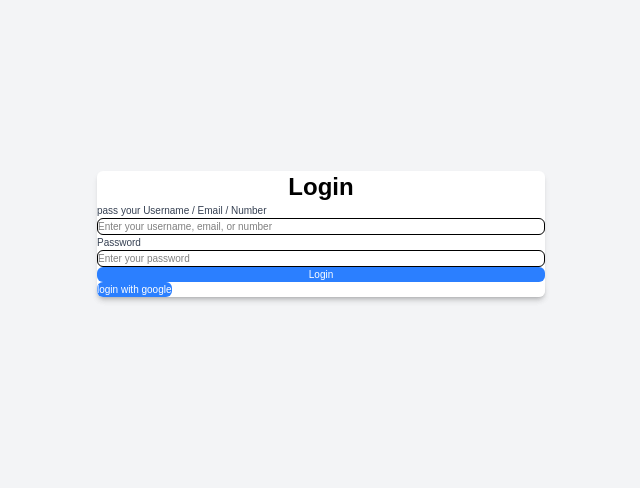
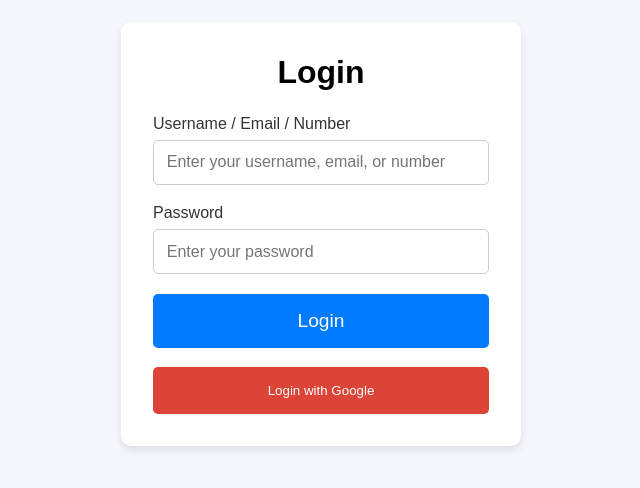
Before and after one commit to Ibrahim-Zaidi/Bookify, a React (Vite) app in the folder Client/: page /login in a window 1280 px wide. Shown: the part 166-654 px from the top of the page, without its empty margins (319-959 px from the left). Built offline with nearby package versions, Linux system fonts and the light colour scheme.

Commit message:
second commit

```diff
--- a/Client/src/App.tsx
+++ b/Client/src/App.tsx
@@ -4,6 +4,7 @@
 import { AuthProvider } from "./Contexts/AuthContext.tsx";
 import { lazy } from "react";
 import Home from "./views/Home.tsx";
+import Welcoming from "./views/Welcoming.tsx";
 
 const Login = lazy(() => import("./views/login.tsx"));
 const Register = lazy(() => import("./views/Register.tsx"));
@@ -13,9 +14,10 @@
     <AuthProvider>
       <Router>
         <Routes>
-          <Route path="/Welcome" />
+          <Route index element={<Welcoming />} />
           <Route path="/login" element={<Login />} />
           <Route path="/Register" element={<Register />} />
+
           <Route path="/Home" element={<Home />} />
         </Routes>
       </Router>
--- a/Client/src/api/axios.ts
+++ b/Client/src/api/axios.ts
@@ -5,6 +5,7 @@
   headers: {
     "Content-Type": "application/json",
   },
+  withCredentials: true,
 });
 
 export default api;
--- a/Client/src/index.css
+++ b/Client/src/index.css
@@ -1,4 +1,3 @@
-@import "tailwindcss";
 /* @import url("https://fonts.googleapis.com/css2?family=Funnel+Display:wght@300..800&family=Poetsen+One&display=swap"); */
 
 :root {
--- /dev/null
+++ b/Client/src/views/Welcoming.tsx
@@ -0,0 +1,5 @@
+function Welcoming() {
+  return <div>this is the welcoming page</div>;
+}
+
+export default Welcoming;
--- /dev/null
+++ b/Client/src/views/login.module.css
@@ -0,0 +1,80 @@
+/* General Styles for Form Container */
+.loginContainer {
+  display: flex;
+  justify-content: center;
+  align-items: center;
+  min-height: 100vh;
+  background-color: #f4f7fb;
+}
+
+/* Login Form Styles */
+.loginForm {
+  background-color: white;
+  padding: 2rem;
+  border-radius: 10px;
+  box-shadow: 0 4px 8px rgba(0, 0, 0, 0.1);
+  width: 100%;
+  max-width: 400px;
+}
+
+/* Form Title */
+.loginForm h2 {
+  text-align: center;
+  font-size: 2rem;
+  font-weight: bold;
+  margin-bottom: 1.5rem;
+}
+
+/* Input Fields */
+.inputField {
+  margin-bottom: 1.2rem;
+}
+
+.inputField label {
+  display: block;
+  font-size: 1rem;
+  margin-bottom: 0.4rem;
+  color: #333;
+}
+
+.inputField input {
+  width: 100%;
+  padding: 0.8rem;
+  font-size: 1rem;
+  border: 1px solid #ccc;
+  border-radius: 5px;
+  box-sizing: border-box;
+}
+
+/* Button Styles */
+.button {
+  width: 100%;
+  padding: 1rem;
+  font-size: 1.2rem;
+  background-color: #007bff;
+  color: white;
+  border: none;
+  border-radius: 5px;
+  cursor: pointer;
+}
+
+.button:hover {
+  background-color: #0056b3;
+}
+
+/* Google Login Button */
+.googleBtn {
+  display: block;
+  width: 100%;
+  padding: 1rem;
+  background-color: #db4437;
+  color: white;
+  border: none;
+  border-radius: 5px;
+  margin-top: 1.2rem;
+  text-align: center;
+}
+
+.googleBtn:hover {
+  background-color: #c1351d;
+}
--- a/Client/src/views/login.tsx
+++ b/Client/src/views/login.tsx
@@ -1,6 +1,7 @@
 import React, { useState } from "react";
 import { useAuth } from "../Contexts/AuthContext";
 import { useNavigate } from "react-router";
+import styles from "./login.module.css";
 
 const Login = () => {
   const { handleLogIn } = useAuth();
@@ -28,30 +29,26 @@
       if (formData.password.length < 6)
         throw new Error("please enter a bigger password");
 
-      const res = await handleLogIn(formData);
-      console.log(res);
+      const isLoggedIn = await handleLogIn(formData);
 
-      navigate("/Home");
+      console.log(isLoggedIn);
+
+      if (isLoggedIn) navigate("/Home");
+      else throw new Error("login failed");
 
       console.log("Form submitted with data:", formData);
     } catch (err) {
-      console.log(err.message);
+      console.log(err);
     }
   };
 
   return (
-    <div className="flex items-center justify-center min-h-screen bg-gray-100">
-      <div className="bg-white p-8 rounded-md shadow-md w-full max-w-md">
-        <h2 className="text-2xl font-bold mb-4 text-center">Login</h2>
+    <div className={styles.loginContainer}>
+      <div className={styles.loginForm}>
+        <h2>Login</h2>
         <form onSubmit={handleSubmit}>
-          {/* Identifier Input */}
-          <div className="mb-4">
-            <label
-              htmlFor="identifier"
-              className="block text-gray-700 font-medium mb-2"
-            >
-              pass your Username / Email / Number
-            </label>
+          <div className={styles.inputField}>
+            <label htmlFor="identifier">Username / Email / Number</label>
             <input
               type="text"
               id="identifier"
@@ -59,19 +56,12 @@
               value={formData.identifier}
               onChange={handleChange}
               placeholder="Enter your username, email, or number"
-              className="w-full px-3 py-2 border rounded-md focus:outline-none focus:ring focus:ring-blue-300"
               required
             />
           </div>
 
-          {/* Password Input */}
-          <div className="mb-4">
-            <label
-              htmlFor="password"
-              className="block text-gray-700 font-medium mb-2"
-            >
-              Password
-            </label>
+          <div className={styles.inputField}>
+            <label htmlFor="password">Password</label>
             <input
               type="password"
               id="password"
@@ -79,24 +69,16 @@
               value={formData.password}
               onChange={handleChange}
               placeholder="Enter your password"
-              className="w-full px-3 py-2 border rounded-md focus:outline-none focus:ring focus:ring-blue-300"
               required
             />
           </div>
 
-          {/* Submit Button */}
-          <button
-            type="submit"
-            className="w-full bg-blue-500 text-white py-2 rounded-md hover:bg-blue-600 transition"
-          >
+          <button type="submit" className={styles.button}>
             Login
           </button>
         </form>
-        <div className="bg-white p-8 rounded-md shadow-md w-full max-w-md">
-          <button className="bg-blue-500 text-white py-2 rounded-md hover:bg-blue-600 transition">
-            login with google
-          </button>
-        </div>
+
+        <button className={styles.googleBtn}>Login with Google</button>
       </div>
     </div>
   );
```
Also changed, not shown: 2 other files (tests, documents, lock files or other folders).
